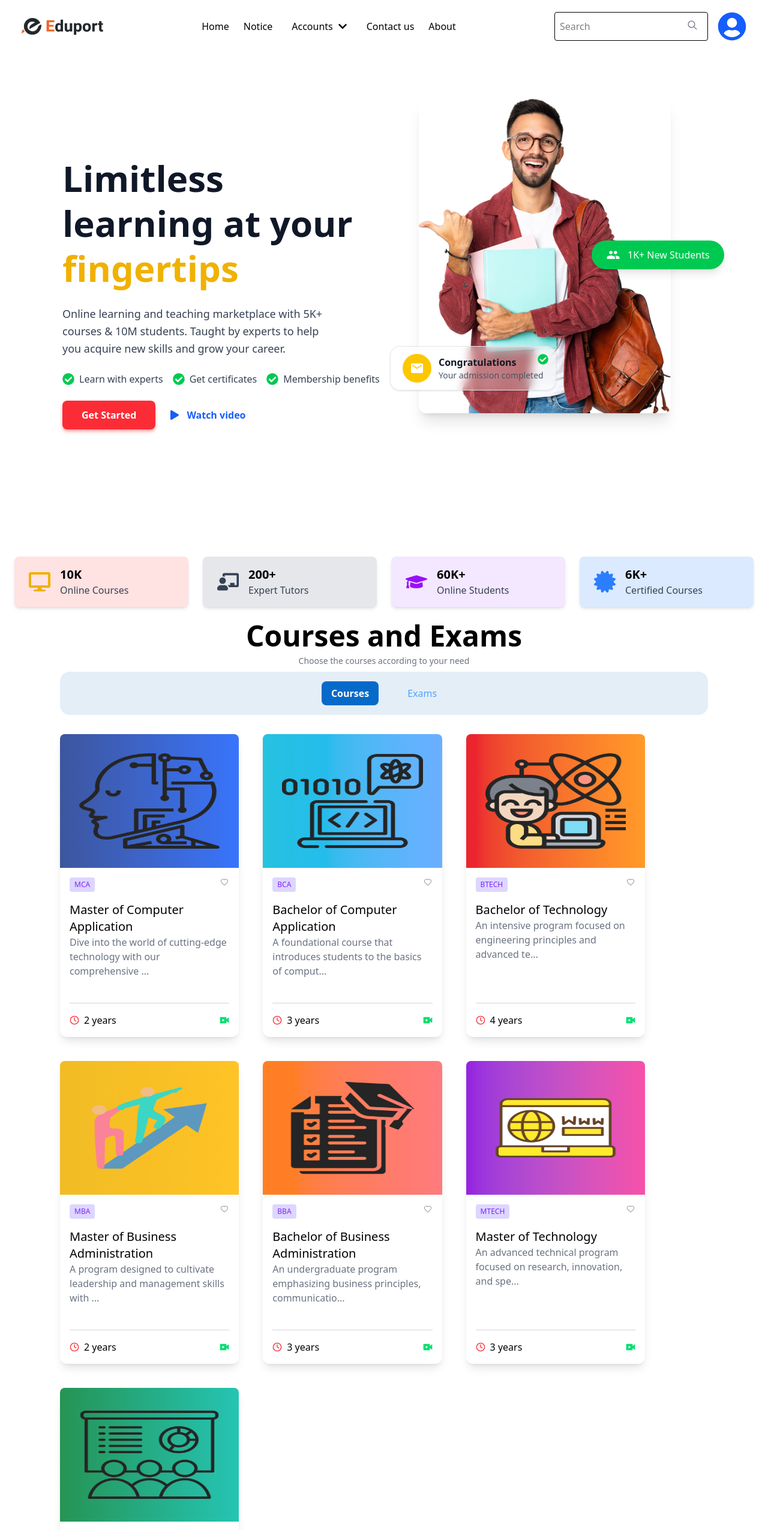
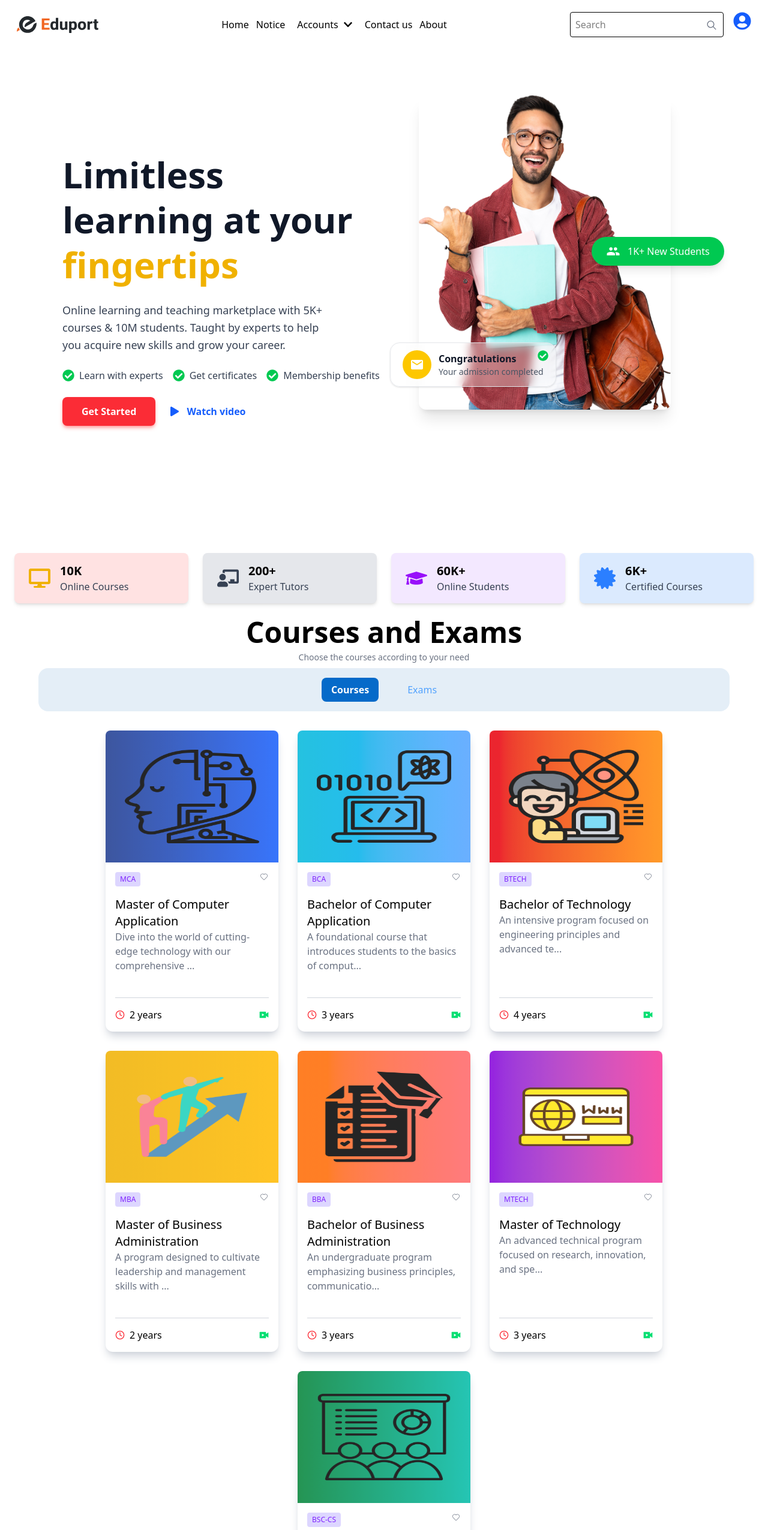
Before and after one commit to Parbatnil/MajorProject, a React (Vite) app: page / in a window 1280 px wide. Shown: the top 2551 px of the page at 60% size. Built offline with nearby package versions, Linux system fonts and the light colour scheme.

Commit message:
Bug Fixed

```diff
--- a/src/components/Courses.jsx
+++ b/src/components/Courses.jsx
@@ -89,16 +89,17 @@ const Courses = () => {
   };
 
   return (
-    <div className="flex flex-wrap  gap-10  items-center">
+    <div className="flex justify-center  items-center ">
+      <div className="flex flex-wrap  gap-2 md:gap-6 lg:gap-8   items-center justify-center ">
         {courses.map((course, index) => (
           <div
             key={index}
-          className="flex flex-col  w-[298.3px] rounded-xl shadow-lg shadow-gra"
+            className="flex flex-col  w-72  rounded-xl shadow-lg shadow-gray-300"
           >
             <img
               src={course.imageUrl}
               alt={course.name}
-            className={`w-[298.3px] rounded-t-lg   ${course.bgColor} opacity-85 p-8 h-[223px]`}
+              className={`w-72 rounded-t-lg   ${course.bgColor} opacity-85 p-8  h-55`}
             />
             <div className="flex justify-between items-center px-4 pt-2">
               <div className=" flex space-x-2 justify-between items-center">
@@ -143,6 +144,7 @@ const Courses = () => {
           </div>
         ))}
       </div>
+    </div>
   );
 };
 
--- a/src/components/Courses/CoursesModules.jsx
+++ b/src/components/Courses/CoursesModules.jsx
@@ -61,7 +61,7 @@ const CoursesModules = () => {
       {/* _____________________________________________________________________________ */}
       {/* Tab section */}
       {/* _____________________________________________________________________________ */}
-      <div className="h-screen w-screen relative">
+      <div className="h-screen   relative">
         <div className="mx-2 bg-white md:mx-28 rounded-md shadow-xl flex flex-col gap-4 flex-wrap border absolute -top-20 md:w-[85%] md:-top-15 z-10 ">
           <div className="border-b-2 border-slate-300">
             {tabSection.map((tab) => (
--- a/src/components/CoursesAndExam.jsx
+++ b/src/components/CoursesAndExam.jsx
@@ -25,7 +25,7 @@ const CoursesAndExam = () => {
   };
 
   return (
-    <div className="mx-6 md:mx-10 lg:mx-25 my-6 ">
+    <div className="mx-6 md:mx-10 lg:mx-16 my-6 ">
       {/* Title */}
       <div>
         <h1 className="text-4xl md:text-5xl my-2  font-bold text-center">
--- a/src/components/Exams.jsx
+++ b/src/components/Exams.jsx
@@ -58,16 +58,17 @@ const Exams = () => {
   };
 
   return (
-    <div className="flex flex-wrap  gap-10  items-center">
+    <div className="flex justify-center  items-center">
+      <div className="flex flex-wrap  gap-2 md:gap-6 lg:gap-8   items-center justify-center">
         {exams.map((exam, index) => (
           <div
             key={index}
-          className="flex flex-col w-[298.3px] rounded-xl shadow-lg shadow-gray-500/50"
+            className="flex flex-col  w-72  rounded-xl shadow-lg shadow-gray-300"
           >
             <img
               src={exam.imageUrl}
               alt={exam.name}
-            className={`w-[298.3px] rounded-t-lg ${exam.bgColor} opacity-90 p-8 h-[223px]`}
+              className={`w-72  rounded-t-lg ${exam.bgColor} opacity-90 p-8 h-[223px]`}
             />
             <div className="flex justify-between items-center px-4 pt-2">
               <div className="flex space-x-2 justify-between items-center">
@@ -107,6 +108,7 @@ const Exams = () => {
           </div>
         ))}
       </div>
+    </div>
   );
 };
 
--- a/src/components/Navbar.jsx
+++ b/src/components/Navbar.jsx
@@ -17,15 +17,15 @@ const Navbar = () => {
 
   return (
     <div className="sticky top-0 z-100 bg-white ">
-      <div className="relative py-5 md:p-5">
+      <div className="relative py-5 lg:p-5">
         {/* desktop view */}
-        <div className="flex justify-between mx-4 items-center">
+        <div className="flex justify-between mx-2 items-center">
           <div>
             <img src={logo} alt="" className="w-34" />
           </div>
 
           <div className="hidden  md:flex ">
-            <ul className=" hidden  md:flex space-x-6  ">
+            <ul className=" hidden  md:flex space-x-3  ">
               <li className="hover:text-blue-500">
                 <NavLink to="/">Home</NavLink>
               </li>
@@ -63,24 +63,24 @@ const Navbar = () => {
             <input
               type="text"
               placeholder="Search"
-              className="pl-2 pr-3 py-2 border rounded w-64  outline-blue-500"
+              className="pl-2 pr-3 py-2 border rounded md:w-52 lg:w-64  outline-blue-500"
             />
-            <IoIosSearch className="absolute right-16 top-3 text-gray-500 text-xl hover:text-blue-500" />
+            <IoIosSearch className="absolute right-10 top-3 text-gray-500 text-xl hover:text-blue-500" />
             <div>
-              <FaUserCircle className="text-5xl text-blue-600" />
+              <FaUserCircle className="text-3xl text-blue-600" />
             </div>
           </div>
           {/* toggle menu */}
 
-          <div className="ml-14 md:hidden">
+          <div className=" flex items-center space-x-4 md:hidden">
             {toggle ? (
               <GiHamburgerMenu className="text-2xl" onClick={changeToggle} />
             ) : (
               <IoClose className="text-2xl" onClick={changeToggle} />
             )}
-          </div>
-          <div className="md:hidden">
-            <FaUserCircle className="text-3xl text-blue-600" />
+            <div className="">
+              <FaUserCircle className="text-3xl text-blue-600" />
+            </div>
           </div>
         </div>
 
@@ -128,7 +128,7 @@ const Navbar = () => {
               <input
                 type="text"
                 placeholder="Search"
-                className="pl-2 pr-3 py-2 border rounded w-64  outline-blue-500"
+                className="pl-2 pr-3 py-2 border rounded w-48  outline-blue-500"
               />
               <IoIosSearch className="absolute right-2 top-2 text-gray-500 text-xl hover:text-blue-500" />
             </div>
--- a/src/components/TrendCourse.jsx
+++ b/src/components/TrendCourse.jsx
@@ -145,7 +145,7 @@ const TrendCourse = () => {
         {trendingCourses.map((course) => (
           <div
             key={course.id} // Unique key for each course item
-            className="p-4 flex flex-col items-center border rounded-lg shadow-lg hover:shadow-xl transition-shadow duration-300 group"
+            className="h-122 p-4 flex flex-col items-center border rounded-lg shadow-lg hover:shadow-xl transition-shadow duration-300 group"
           >
             {/* Course image */}
             <img
@@ -159,9 +159,9 @@ const TrendCourse = () => {
                 {course.tag}
               </span>
               {/* Course name */}
-              <p className="font-bold text-md md:text-lg mt-4 text-gray-700">
+              <h1 className="font-bold text-md md:text-lg mt-4 text-gray-700  h-15">
                 {course.name}
-              </p>
+              </h1>
               {/* Number of students */}
               <span className="text-gray-500 text-sm block mt-2 mb-4">
                 {course.students} Students
```
Lines whose indentation alone changed are shown as unchanged.
